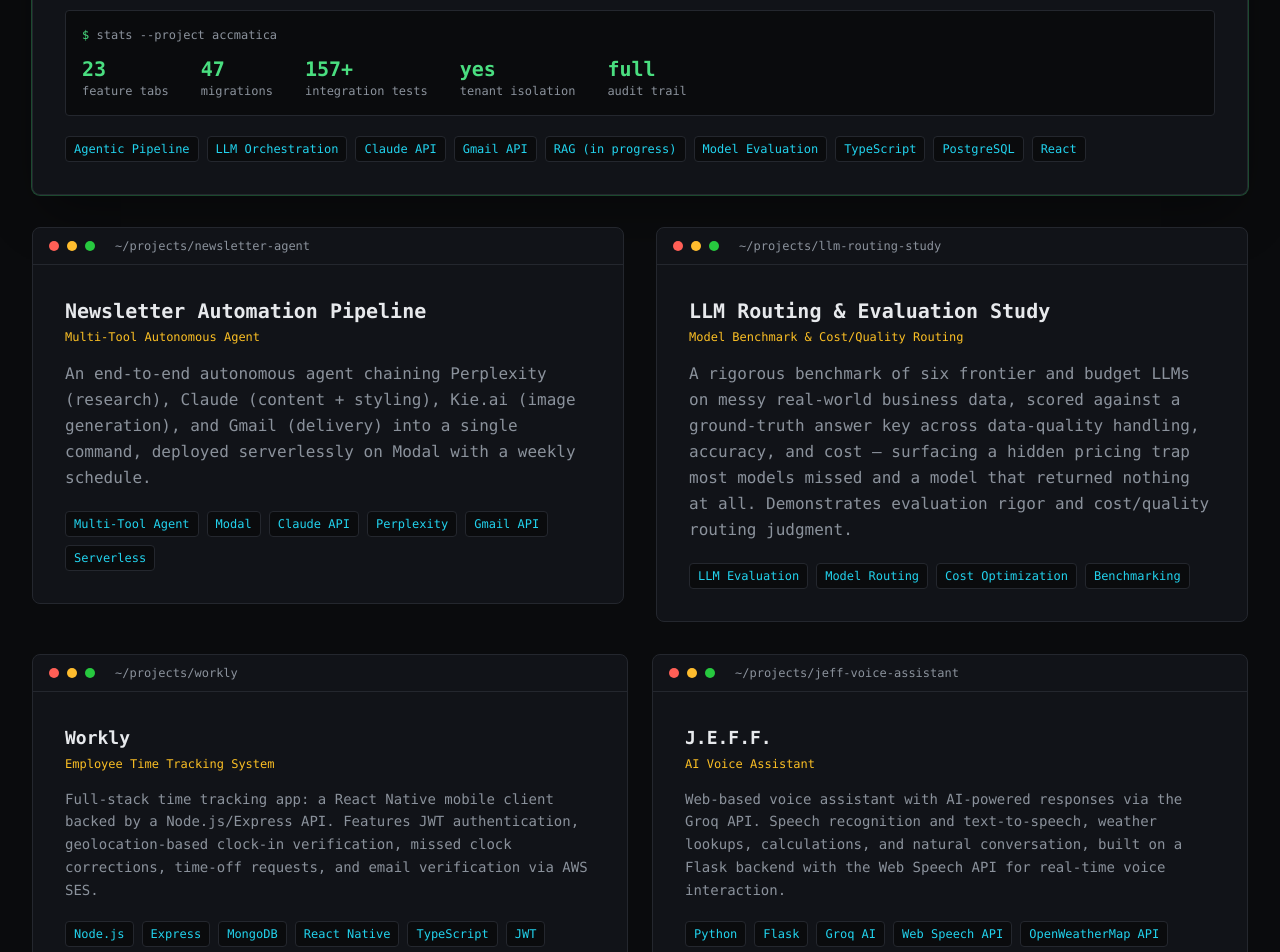
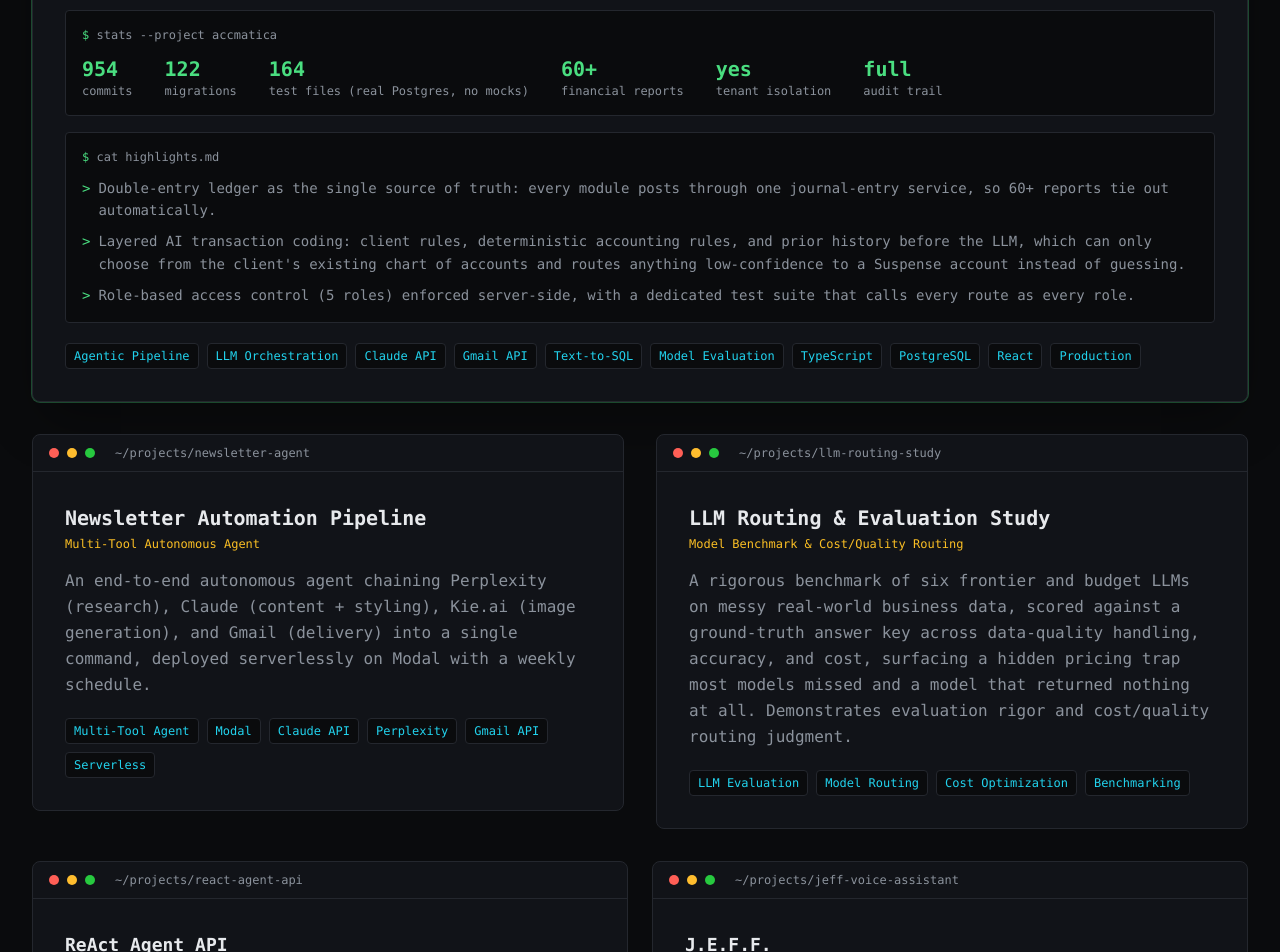
Before and after one commit to ramkan12/react-portfolio, a React (Vite) app: page / in a window 1280 px wide. Shown: the part 1360-2312 px from the top of the page. Built offline with nearby package versions, Linux system fonts and the light colour scheme.

Commit message:
added accmatica updates, reAct agent info and fixed links

```diff
--- a/src/components/Projects.jsx
+++ b/src/components/Projects.jsx
@@ -117,6 +117,22 @@ const FlagshipCard = ({ project }) => {
           </div>
         </div>
 
+        {project.highlights && (
+          <div className="mt-4 rounded border border-term-border bg-term-bg p-4">
+            <p className="font-mono text-xs text-term-muted">
+              <span className="text-term-green">$</span> cat highlights.md
+            </p>
+            <ul className="mt-3 flex flex-col gap-2">
+              {project.highlights.map((highlight) => (
+                <li key={highlight.slice(0, 24)} className="flex gap-2 text-sm leading-relaxed text-term-muted">
+                  <span className="font-mono text-term-green">&gt;</span>
+                  <span>{highlight}</span>
+                </li>
+              ))}
+            </ul>
+          </div>
+        )}
+
         <Tags technologies={project.technologies} />
         <ProjectLinks link={project.link} github={project.github} />
       </TerminalWindow>
--- a/src/constants/index.js
+++ b/src/constants/index.js
@@ -91,28 +91,35 @@ export const PROJECTS = [
     title: "Accmatica",
     subtitle: "Full-Stack AI-Powered Accounting Platform",
     file: "~/projects/accmatica",
-    teaser: `An autonomous AI document pipeline inside a production accounting platform: emails in, Claude classifies and extracts each PDF, a human approves, and it posts to a real audited double-entry ledger. Includes a custom LLM benchmarking harness that caught a cheaper model matching frontier accuracy at ~80x lower cost, and another silently misclassifying invoices.`,
+    teaser: `A QuickBooks Online style double-entry accounting platform built from scratch for a real accounting firm, now being tested on live clients. Includes an autonomous AI pipeline that classifies and extracts financial documents from email into a human-reviewed queue before posting to an audited ledger, plus a guardrailed natural-language assistant (text-to-SQL) that answers questions about a client's numbers.`,
     fullDescription: [
       `A production-grade, multi-tenant accounting platform (modeled on QuickBooks Online) with an autonomous AI document pipeline at its core. Client emails are polled via the Gmail API, a single Claude call classifies each PDF (invoice vs. bank statement, AP vs. AR) and extracts structured data, and results route to a human-review queue before being written to a real double-entry ledger through a fully audited service layer.`,
-      `Built on Node.js/TypeScript, PostgreSQL, and React with role-based access control, tenant isolation, and 157+ integration tests. A custom benchmarking harness compares Claude and Gemini on real invoices across accuracy, latency, and cost. One finding: a cheaper model matched frontier accuracy at ~80x lower cost, while another silently misclassified AP/AR. RAG querying over the firm's financials is in progress.`,
+      `Built on Node.js/TypeScript, PostgreSQL, and React with role-based access control, tenant isolation, and 164 test files run against a real Postgres database. Also includes a guardrailed text-to-SQL assistant: an LLM generates read-only SQL against the live schema behind several safety layers (allow-listed tables, an enforced READ ONLY transaction, parameterized business-id binding, a query timeout, and a row cap), letting an accountant ask questions about a client's numbers in natural language. A separate custom benchmarking harness compares Claude and Gemini on real invoices across accuracy, latency, and cost: one finding was a cheaper model matching frontier accuracy at about 80x lower cost, while another silently misclassified AP vs AR.`,
     ],
     metrics: [
-      { label: "feature tabs", value: "23" },
-      { label: "migrations", value: "47" },
-      { label: "integration tests", value: "157+" },
+      { label: "commits", value: "954" },
+      { label: "migrations", value: "122" },
+      { label: "test files (real Postgres, no mocks)", value: "164" },
+      { label: "financial reports", value: "60+" },
       { label: "tenant isolation", value: "yes" },
       { label: "audit trail", value: "full" },
+    ],
+    highlights: [
+      `Double-entry ledger as the single source of truth: every module posts through one journal-entry service, so 60+ reports tie out automatically.`,
+      `Layered AI transaction coding: client rules, deterministic accounting rules, and prior history before the LLM, which can only choose from the client's existing chart of accounts and routes anything low-confidence to a Suspense account instead of guessing.`,
+      `Role-based access control (5 roles) enforced server-side, with a dedicated test suite that calls every route as every role.`,
     ],
     technologies: [
       "Agentic Pipeline",
       "LLM Orchestration",
       "Claude API",
       "Gmail API",
-      "RAG (in progress)",
+      "Text-to-SQL",
       "Model Evaluation",
       "TypeScript",
       "PostgreSQL",
       "React",
+      "Production",
     ],
   },
   {
@@ -126,16 +133,17 @@ export const PROJECTS = [
     title: "LLM Routing & Evaluation Study",
     subtitle: "Model Benchmark & Cost/Quality Routing",
     file: "~/projects/llm-routing-study",
-    description: `A rigorous benchmark of six frontier and budget LLMs on messy real-world business data, scored against a ground-truth answer key across data-quality handling, accuracy, and cost — surfacing a hidden pricing trap most models missed and a model that returned nothing at all. Demonstrates evaluation rigor and cost/quality routing judgment.`,
+    description: `A rigorous benchmark of six frontier and budget LLMs on messy real-world business data, scored against a ground-truth answer key across data-quality handling, accuracy, and cost, surfacing a hidden pricing trap most models missed and a model that returned nothing at all. Demonstrates evaluation rigor and cost/quality routing judgment.`,
     technologies: ["LLM Evaluation", "Model Routing", "Cost Optimization", "Benchmarking"],
   },
   {
-    title: "Workly",
-    subtitle: "Employee Time Tracking System",
-    file: "~/projects/workly",
-    description: `Full-stack time tracking app: a React Native mobile client backed by a Node.js/Express API. Features JWT authentication, geolocation-based clock-in verification, missed clock corrections, time-off requests, and email verification via AWS SES.`,
-    technologies: ["Node.js", "Express", "MongoDB", "React Native", "TypeScript", "JWT", "AWS SES"],
-    link: "https://workly-frontend-bf7g6.ondigitalocean.app/",
+    title: "ReAct Agent API",
+    subtitle: "Deployed Agent (live endpoint)",
+    file: "~/projects/react-agent-api",
+    description: `A from-scratch ReAct agent (Claude + tool use, no framework) wrapped in a FastAPI service, containerized with Docker, and deployed live on Render. Hand-written reason-act-observe loop with a safety cap, input validation, and clean error handling. An interviewer can hit the live endpoint directly.`,
+    technologies: ["ReAct", "FastAPI", "Docker", "Render", "Tool Use", "Python"],
+    link: "https://react-agent-api.onrender.com/docs",
+    github: "https://github.com/ramkan12/react-agent-api",
   },
   {
     title: "J.E.F.F.",
@@ -149,7 +157,7 @@ export const PROJECTS = [
 ];
 
 export const CONTACT = {
-  location: "Tampa, FL — open to relocation",
+  location: "Tampa, FL · open to relocation",
   email: "khanriham38@gmail.com",
   github: "https://github.com/ramkan12",
   githubLabel: "github.com/ramkan12",
```
